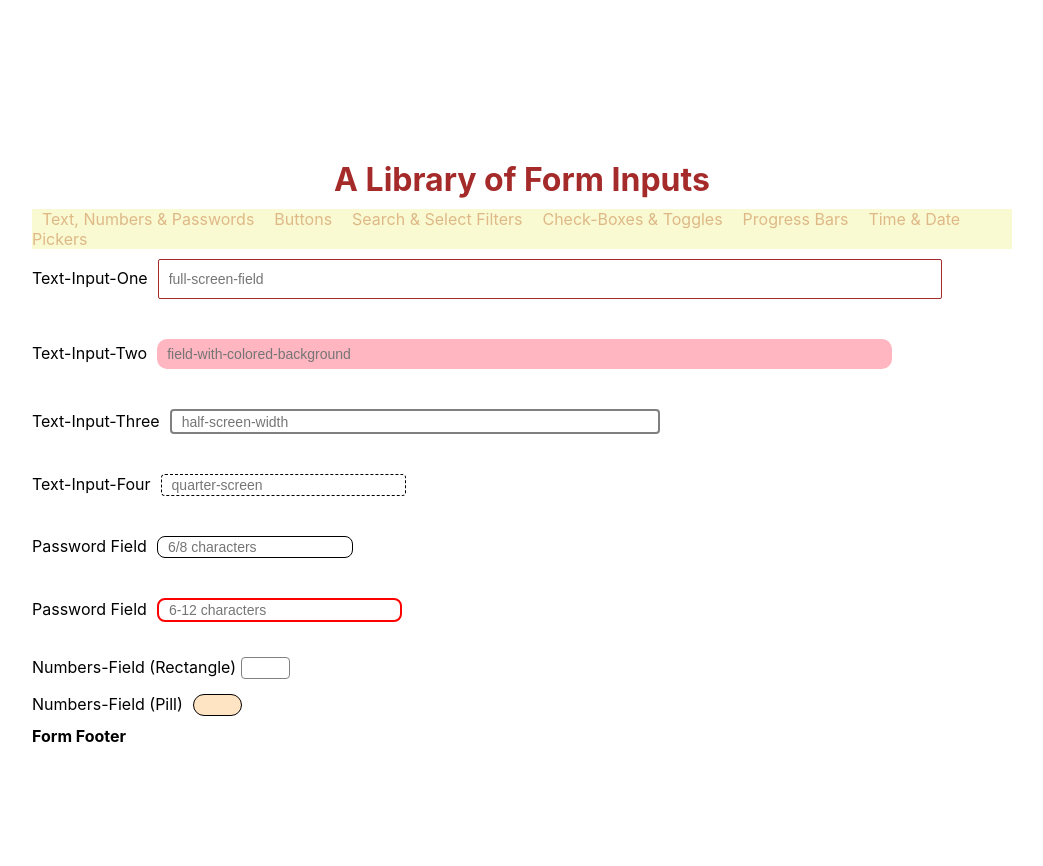
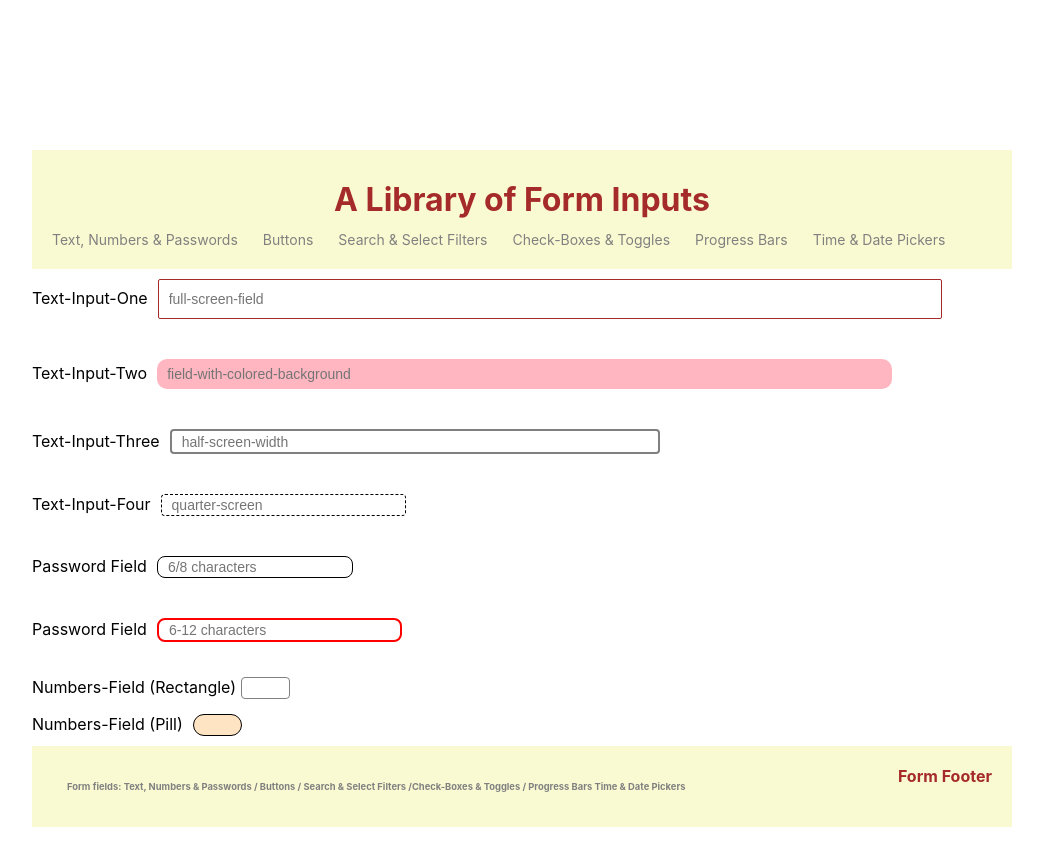
Before and after one commit to SumiSastri/react-forms-hub, a React (Create React App) app: page / in a window 1280 px wide. Shown: the top 866 px of the page, without its empty margins (118-1161 px from the left). Built offline with nearby package versions, Linux system fonts and the light colour scheme.

Commit message:
adds footer styling

```diff
--- a/package.json
+++ b/package.json
@@ -5,6 +5,7 @@
   "dependencies": {
     "react": "^16.8.6",
     "react-dom": "^16.8.6",
+    "react-router": "^5.0.1",
     "react-scripts": "3.0.1"
   },
   "scripts": {
--- a/src/App.js
+++ b/src/App.js
@@ -1,12 +1,15 @@
 import React from 'react';
 import MainForm from './components/mainForm';
 import './App.css';
+// import {BrowserRouter as Router, Route} from 'react-router-dom';
 
 function App() {
   return (
+
     <div className='app-root'>
       <MainForm />
     </div>
+
   );
 }
 
--- a/src/components/form-navbars/form-navbars.css
+++ b/src/components/form-navbars/form-navbars.css
@@ -3,7 +3,8 @@
   padding: 0;
   margin: 0;
 }
-h1 {
+h1,
+h4 {
   color: brown;
 }
 .navbar-links {
@@ -23,14 +24,33 @@ ul {
 }
 
 li {
-  margin: 0px;
-  padding: 0px 10px;
-  display: inline;
+  padding-right: 25px;
   text-align: center;
   line-height: 10px;
+  color: grey;
+  display: inline;
+  font-size: 14px;
+  /* display: none; */
 }
 
 li:hover {
   background-color: brown;
   color: bisque;
 }
+
+.form-navbar-footer-container,
+.form-navbar-header-container {
+  padding: 20px;
+  background-color: lightgoldenrodyellow;
+}
+
+.navbar-footer-content {
+  padding: 15px;
+  color: grey;
+  font-size: 14px;
+}
+
+.navbar-footer-branding {
+  padding-bottom: 10px;
+  float: right;
+}
--- a/src/components/form-navbars/formFooter.js
+++ b/src/components/form-navbars/formFooter.js
@@ -1,10 +1,19 @@
 import React from 'react';
+import './form-navbars.css';
 
 const FormFooter = () => {
-	return (
-		<div>
-			<h4>Form Footer</h4>
-		</div>
-	);
+  return (
+    <div className='form-navbar-footer-container'>
+      <div className='navbar-footer-branding'>
+        <h4>Form Footer</h4>
+      </div>
+      <div className='navbar-footer-content'>
+        <h6>
+          Form fields: Text, Numbers & Passwords / Buttons / Search & Select
+          Filters /Check-Boxes & Toggles / Progress Bars Time & Date Pickers
+        </h6>
+      </div>
+    </div>
+  );
 };
 export default FormFooter;
```
Also changed, not shown: 2 other files (tests, documents, lock files or other folders).
